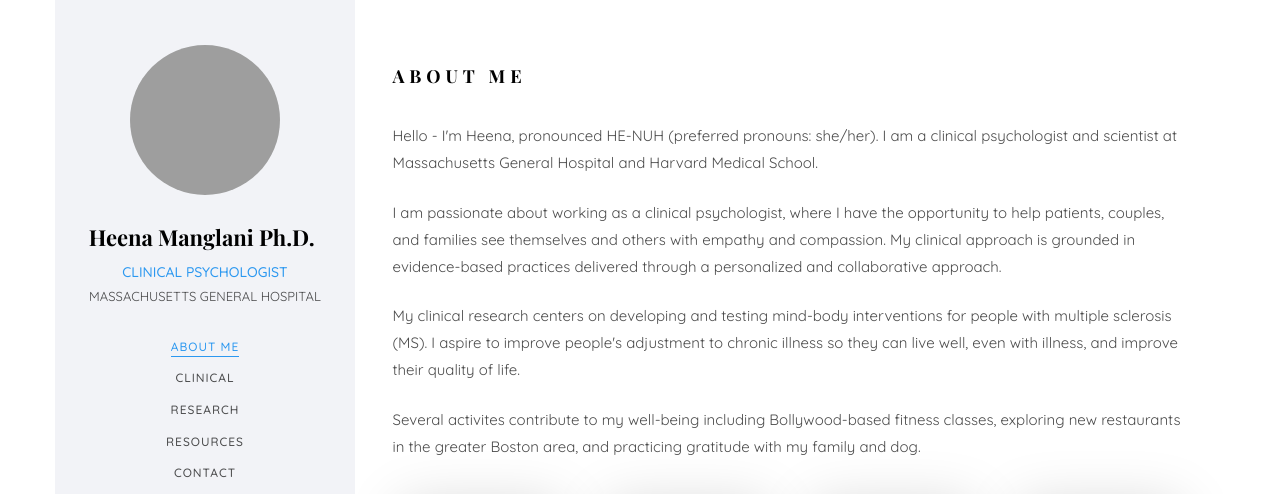
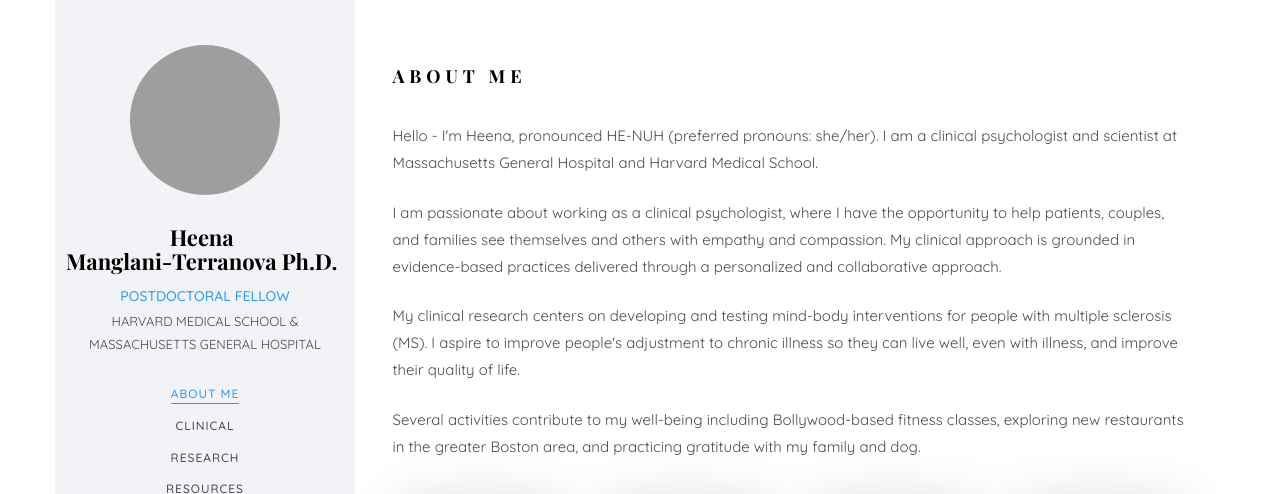
Before and after one commit to heena-manglani/Portfolio, a plain HTML site: page index.html in a window 1280 px wide. Shown: the top 494 px of the page. Drawn offline with nearby package versions, Linux system fonts and the light colour scheme; grey boxes are pictures that could not be loaded; files whose address does not match are found by name; a web font is replaced by a local one.

Commit message:
updated CV for Fall24

```diff
--- a/index.html
+++ b/index.html
@@ -55,8 +55,8 @@
 		<aside id="colorlib-aside" role="complementary" class="border js-fullheight">
 			<div class="text-center">
 				<div class="author-img" style="background-image: url(images/Heena_Manglani.jpg);"></div>
-				<h1 id="colorlib-logo"><a href="index.html">Heena Manglani Ph.D.</a></h1>
-				<span class="position"><a href="https://www.psychologytoday.com/us/therapists/heena-manglani-somerville-ma/1213462" target="_blank" rel="noreferrer">Clinical Psychologist </a><br> Massachusetts General Hospital </span>
+				<h1 id="colorlib-logo"><a href="index.html">Heena <br> Manglani-Terranova Ph.D.</a></h1>
+				<span class="position"><a href="https://www.mghchoir.com/team" target="_blank" rel="noreferrer">Postdoctoral Fellow</a><br> Harvard Medical School &<br> Massachusetts General Hospital</span>
 			</div>
 			<nav id="colorlib-main-menu" role="navigation" class="navbar">
 				<div id="navbar" class="collapse">
@@ -137,7 +137,7 @@
 
 										<p>My clinical research centers on developing and testing mind-body interventions for people with multiple sclerosis (MS). I aspire to improve people's adjustment to chronic illness so they can live well, even with illness, and improve their quality of life.</p>
 
-										</p>Several activites contribute to my well-being including Bollywood-based fitness classes, exploring new restaurants in the greater Boston area, and practicing gratitude with my family and dog.</p>
+										</p>Several activities contribute to my well-being including Bollywood-based fitness classes, exploring new restaurants in the greater Boston area, and practicing gratitude with my family and dog.</p>
 
 									</div>
 								</div>
@@ -408,7 +408,7 @@
 					         <article class="timeline-entry animate-box" data-animate-effect="fadeInLeft">
 					            <div class="timeline-entry-inner">
 									<div>
-										<embed src="images/CV_HeenaManglani.pdf" type="application/pdf" width="100%" height = "800px" />
+										<embed src="images/CV_HeenaManglani-Terranova.pdf" type="application/pdf" width="100%" height = "800px" />
 									</div>
 					            </div>
 					         </article>
```
Also changed, not shown: 3 other files.
